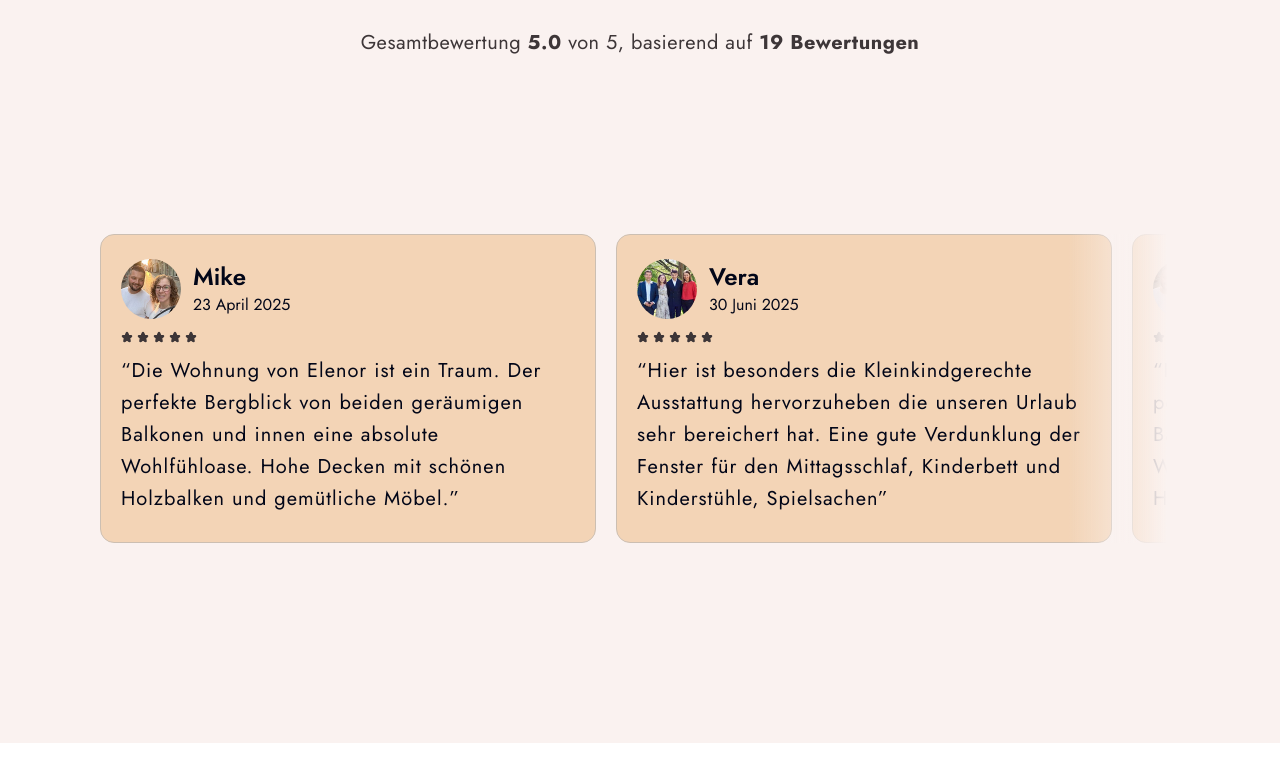
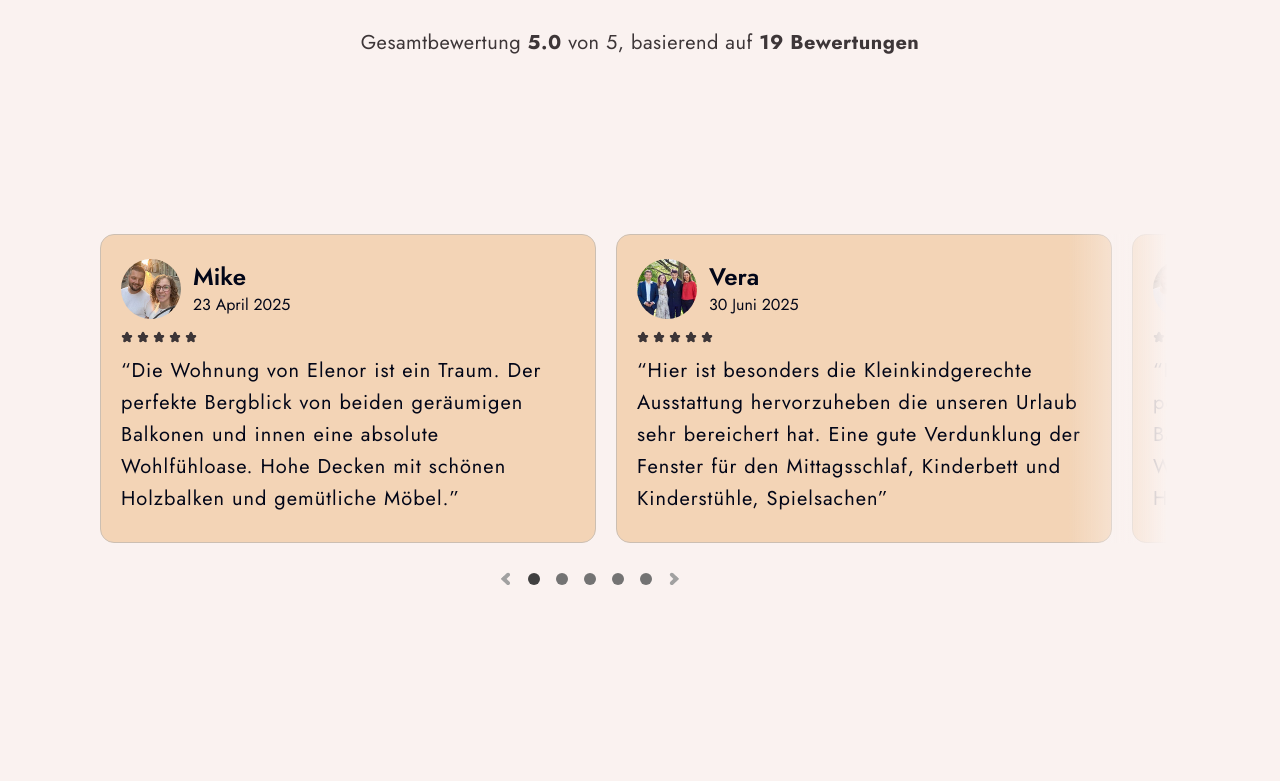
Before and after one commit to AlexanderBraatz/airbnb-integration-rental-booking_25, a Next.js app: page / in a window 1280 px wide. Shown: the part 1131-1912 px from the top of the page. Before the commit the page ends 1874 px from the top, so only its background shows below. Built offline with nearby package versions, Linux system fonts and the light colour scheme; a web font is replaced by a local one.

Commit message:
feat:mostly vibe coded! wowadd scrolling indicator and navigation

```diff
--- a/components/sections/reviews.tsx
+++ b/components/sections/reviews.tsx
@@ -1,9 +1,12 @@
+"use client";
 import React from "react";
 import SectionHeading from "./componts";
 
 import ReviewAvatar1 from "@/public/images/InUse/Review-avatar-1.jpg";
 import ReviewAvatar2 from "@/public/images/InUse/Review-avatar-2.jpg";
 import star from "@/public/icons/star.svg";
+import arrowLeft from "@/public/icons/arrow-left.svg"; // adjust path if needed
+import arrowRight from "@/public/icons/arrow-right.svg"; // adjust path if needed
 import Image, { StaticImageData } from "next/image";
 
 type Review = {
@@ -14,7 +17,7 @@ type Review = {
   paragraph: string;
 };
 
-const reviews = [
+const reviews: Review[] = [
   {
     pictureSrc: ReviewAvatar1,
     pictureAlt: "Mike",
@@ -55,9 +58,61 @@ const reviews = [
     paragraph:
       "Das Decken von Elenor ist ein Traum. Der perfekte Bergblick von beiden geräumigen Balkonen und innen eine absolute Wohlfühloase. Hohe Decken mit schönen Holzbalken und gemütliche Möbel.",
   },
-] as Review[];
+];
+
+const TOTAL_DOTS = reviews.length;
 
 export default function Reviews() {
+  const scrollerRef = React.useRef<HTMLDivElement | null>(null);
+  const [activeDot, setActiveDot] = React.useState(1);
+
+  const getStep = React.useCallback(() => {
+    const scroller = scrollerRef.current;
+    if (!scroller) return 516;
+    const first = scroller.querySelector<HTMLElement>('[data-review-card="0"]');
+    const second = scroller.querySelector<HTMLElement>(
+      '[data-review-card="1"]',
+    );
+    if (first && second) return second.offsetLeft - first.offsetLeft;
+    // fallback (card width 496 + gap 20)
+    return 516;
+  }, []);
+
+  // reflect leftmost card -> active dot (1-based)
+  React.useEffect(() => {
+    const scroller = scrollerRef.current;
+    if (!scroller) return;
+
+    let ticking = false;
+    const step = getStep();
+
+    const onScroll = () => {
+      if (ticking) return;
+      ticking = true;
+      requestAnimationFrame(() => {
+        const idx = Math.floor(scroller.scrollLeft / step) + 1;
+        const clamped = Math.max(1, Math.min(TOTAL_DOTS, idx));
+        setActiveDot(clamped);
+        ticking = false;
+      });
+    };
+
+    scroller.addEventListener("scroll", onScroll, { passive: true });
+    onScroll();
+    return () => scroller.removeEventListener("scroll", onScroll);
+  }, [getStep]);
+
+  const scrollToIndex = (index1Based: number) => {
+    const scroller = scrollerRef.current;
+    if (!scroller) return;
+    const step = getStep();
+    const targetLeft = (Math.max(1, index1Based) - 1) * step;
+    scroller.scrollTo({ left: targetLeft, behavior: "smooth" });
+  };
+
+  const handleLeftClick = () => scrollToIndex(activeDot - 1);
+  const handleRightClick = () => scrollToIndex(activeDot + 1);
+
   return (
     <div className="bg-q-background pb-50">
       <div className="flex flex-col items-center justify-center pb-20">
@@ -71,23 +126,74 @@ export default function Reviews() {
           }
         />
       </div>
+
       <div className="relative w-full pr-25">
-        <div className="my-reviews-gradient absolute right-25 h-[309px] w-80"></div>
-        <div className="scrollbar-hide w-full overflow-x-auto overscroll-x-contain scroll-smooth">
+        <div className="my-reviews-gradient pointer-events-none absolute right-25 h-[309px] w-80"></div>
+
+        {/* SCROLLER */}
+        <div
+          ref={scrollerRef}
+          className="scrollbar-hide w-full overflow-x-auto overscroll-contain scroll-smooth"
+          aria-label="Gästebewertungen"
+        >
           <div className="ml-25 flex w-fit gap-5">
             {reviews.map((review, index) => (
-              <Card key={index} review={review} />
+              <Card key={index} review={review} index={index} />
             ))}
+            <div className="w-[calc(100vw-716px)]"></div>
           </div>
+        </div>
+
+        {/* ARROWS + DOTS (styled like your snippet) */}
+        <div className="mt-6 flex items-center justify-center gap-1">
+          <button
+            className="flex h-6 w-6 cursor-pointer items-center justify-center"
+            onClick={handleLeftClick}
+            aria-label="Zum vorherigen Review"
+          >
+            <Image alt="arrow left" src={arrowLeft} />
+          </button>
+
+          {Array.from({ length: TOTAL_DOTS }, (_, i) => {
+            const dotIndex = i + 1;
+            const isActive = activeDot === dotIndex;
+            return (
+              <button
+                key={dotIndex}
+                className="flex h-6 w-6 items-center justify-center"
+                onClick={() => scrollToIndex(dotIndex)}
+                aria-label={`Position ${dotIndex} von ${TOTAL_DOTS}`}
+                aria-current={isActive ? "true" : undefined}
+                type="button"
+              >
+                <div
+                  className={`${
+                    isActive ? "bg-neutral-700" : "bg-neutral-500"
+                  } h-3 w-3 rounded-full transition-colors`}
+                />
+              </button>
+            );
+          })}
+
+          <button
+            className="flex h-6 w-6 cursor-pointer items-center justify-center"
+            onClick={handleRightClick}
+            aria-label="Zum nächsten Review"
+          >
+            <Image alt="arrow right" src={arrowRight} />
+          </button>
         </div>
       </div>
     </div>
   );
 }
 
-function Card({ review }: { review: Review }) {
+function Card({ review, index }: { review: Review; index: number }) {
   return (
-    <div className="bg-q-review-card-background font-jost border-q-review-card-border flex h-[309px] w-[496px] flex-col gap-3 rounded-xl border px-5 py-6">
+    <div
+      data-review-card={index}
+      className="bg-q-review-card-background font-jost border-q-review-card-border flex h-[309px] w-[496px] flex-col gap-3 rounded-xl border px-5 py-6"
+    >
       <div className="flex items-center gap-3">
         <Image
           height={60}
@@ -103,12 +209,13 @@ function Card({ review }: { review: Review }) {
       </div>
 
       <div className="flex gap-1">
-        <Image src={star} alt={"star"} />
-        <Image src={star} alt={"star"} />
-        <Image src={star} alt={"star"} />
-        <Image src={star} alt={"star"} />
-        <Image src={star} alt={"star"} />
+        <Image src={star} alt="star" />
+        <Image src={star} alt="star" />
+        <Image src={star} alt="star" />
+        <Image src={star} alt="star" />
+        <Image src={star} alt="star" />
       </div>
+
       <p className="text-xl/8 tracking-wider">“{review.paragraph}”</p>
     </div>
   );
```
